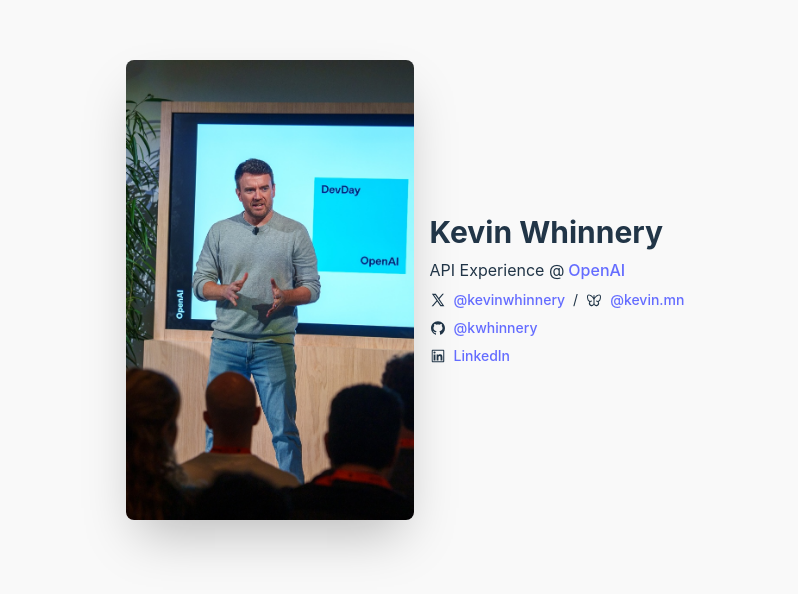
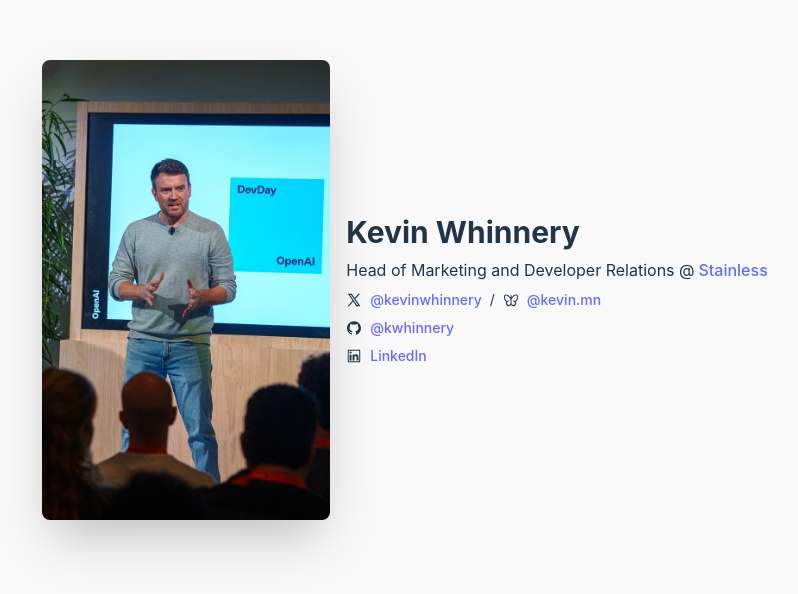
Before and after one commit to kwhinnery/kevin.mn, a React (Vite) app: page / in a window 1280 px wide. Shown: the part 110-704 px from the top of the page, without its empty margins (235-1033 px from the left). Built offline with nearby package versions, Linux system fonts and the light colour scheme.

Commit message:
update to stainless

```diff
--- a/index.html
+++ b/index.html
@@ -1,4 +1,4 @@
-<!DOCTYPE html>
+<!doctype html>
 <html lang="en">
   <head>
     <meta charset="UTF-8" />
@@ -7,7 +7,7 @@
     <title>Kevin Whinnery</title>
     <meta
       name="description"
-      content="Kevin Whinnery is a software developer and developer experience expert based in Minneapolis, MN."
+      content="Kevin Whinnery is a marketing leader and developer experience expert based in Minneapolis, MN."
     />
   </head>
   <body>
--- a/src/App.jsx
+++ b/src/App.jsx
@@ -23,9 +23,9 @@ function App() {
         <div className="flex flex-col items-start gap-2">
           <h1 className="text-xl font-bold sm:text-3xl">Kevin Whinnery</h1>
           <p className="flex items-center gap-1">
-            API Experience @{" "}
-            <a href="https://platform.openai.com" target="_blank">
-              OpenAI
+            Head of Marketing and Developer Relations @{" "}
+            <a href="https://stainless.com" target="_blank">
+              Stainless
             </a>
           </p>
           <ul className="flex flex-col items-start gap-2 text-sm">
```
